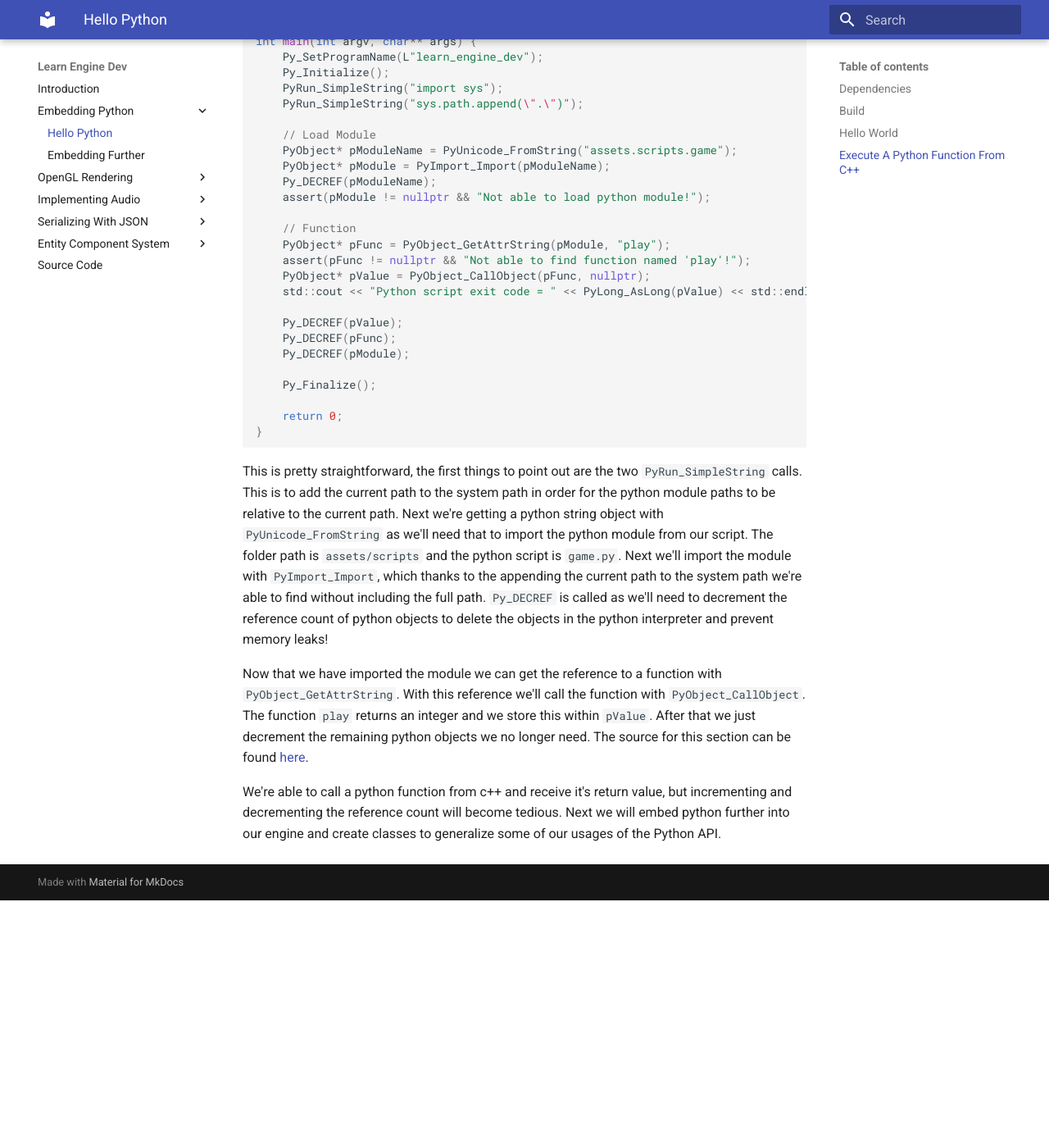
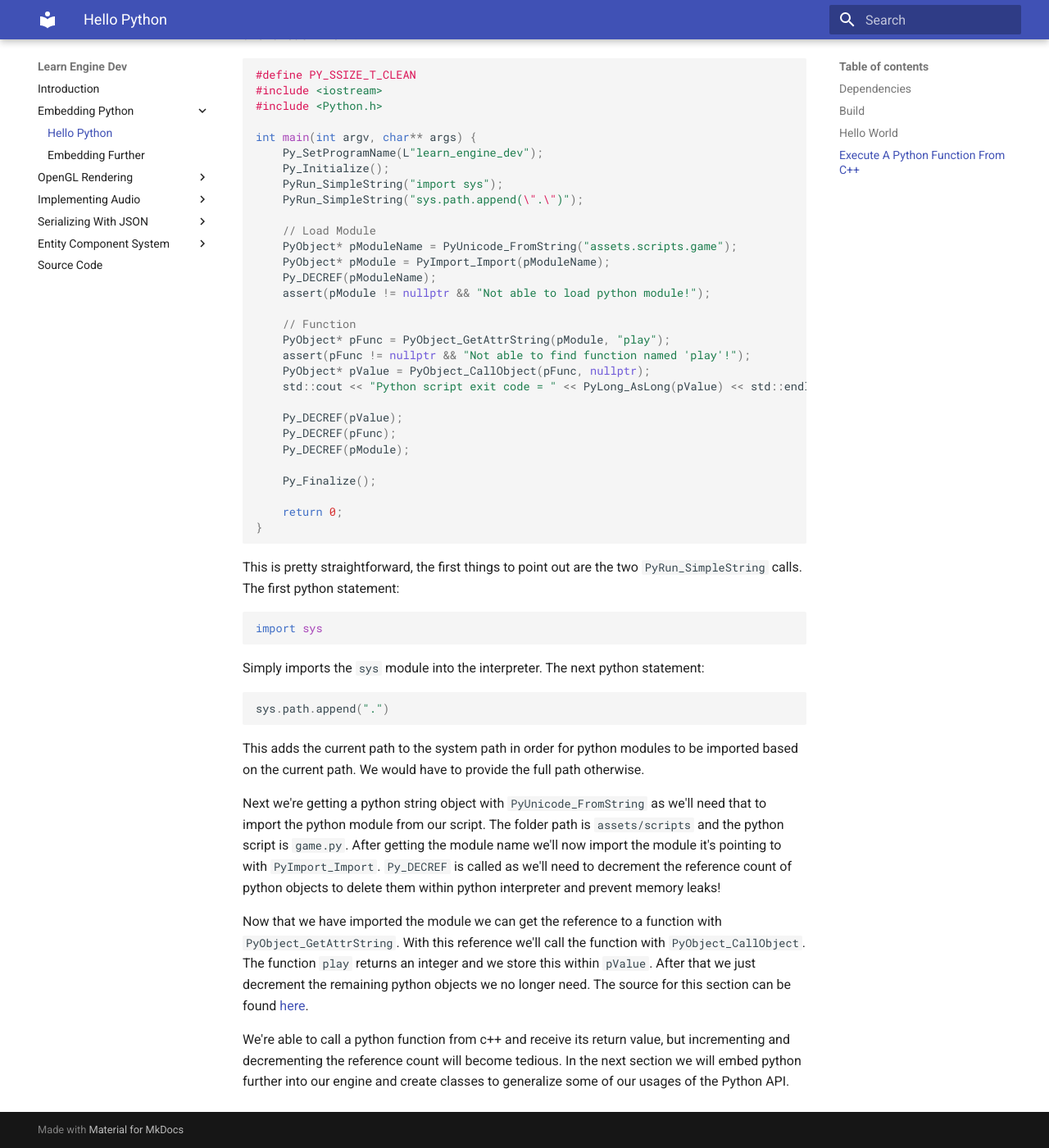
Before and after one commit to Chukobyte/learn-engine-dev, an MkDocs documentation site: the page built from docs/embedding_python/hello_python.md, in a window 1280 px wide and 1400 px high, scrolled down 2686 px. Shown: the whole window at 82% size. Built offline with MkDocs 1.6.1 and Material for MkDocs 9.7.7, drawn with Linux system fonts in a browser that asks for light colours; before the commit the page ends 3784 px from its top, so only the background shows below that; some of the changed text lies outside the part shown.

Commit message:
General tweaks of wording in embedding python docs.

````diff
--- a/docs/embedding_python/hello_python.md
+++ b/docs/embedding_python/hello_python.md
@@ -2,11 +2,16 @@
 
 ## Dependencies
 
-For this tutorial, we'll be using Python 3.7 but feel free to try other versions as well.  Python must be downloaded and installed locally before continuing.  Windows users be sure to include the `python37.dll`  within root directory of each chapter.
+For this tutorial, we'll be using Python 3.7 but feel free to try other versions as well.  Python must be downloaded and installed locally before continuing.  Windows users be sure to include the `python37.dll` in the same directory as the `learn_engine_dev` executable.
 
 ## Build
 
-For building the application we will be using [make](https://www.gnu.org/software/make/).  To make the paths for dependencies configurable we'll set environment variables.  `PYTHON_INCLUDE` should be set to the path of the python 3.7 installation's include folder.  `PYTHON_LIBS` should be set to the python3.7 installation's lib folder.  The Makefile should look like the following:
+For building the engine in a cross platform way we will be using [make](https://www.gnu.org/software/make/).  To make the paths for dependencies configurable we'll set environment variables throughout the tutorial, but feel free to hardcode these values for your convenience.
+
+For python there are two environment variables:
+
+* `PYTHON_INCLUDE` The python installation's include folder.  Should contain `Python.h`.
+* `PYTHON_LIBS` The python installation's lib folder.  Should contain the python `a.` file used during linking.
 
 ```makefile
 PROJECT_NAME := learn_engine_dev
@@ -59,7 +64,7 @@
     ./$(BUILD_OBJECT)
 ```
 
-*You can remove the `@` from in front of the compile and build target commands to view the full command.*
+*Note: You can echo the full compile and linking commands to the console by removing `@` on lines 51 and 55.*
 
 ## Hello World
 
@@ -137,8 +142,21 @@
 }
 ```
 
-This is pretty straightforward, the first things to point out are the two `PyRun_SimpleString` calls.  This is to add the current path to the system path in order for the python module paths to be relative to the current path.  Next we're getting a python string object with `PyUnicode_FromString` as we'll need that to import the python module from our script.  The folder path is `assets/scripts` and the python script is `game.py`.  Next we'll import the module with `PyImport_Import`, which thanks to the appending the current path to the system path we're able to find without including the full path.  `Py_DECREF` is called as we'll need to decrement the reference count of python objects to delete the objects in the python interpreter and prevent memory leaks!
+This is pretty straightforward, the first things to point out are the two `PyRun_SimpleString` calls.  The first python statement:
+
+```py
+import sys
+```
+
+Simply imports the `sys` module into the interpreter.  The next python statement:
+```py
+sys.path.append(".")
+```
+
+This adds the current path to the system path in order for python modules to be imported based on the current path.  We would have to provide the full path otherwise.
+
+Next we're getting a python string object with `PyUnicode_FromString` as we'll need that to import the python module from our script.  The folder path is `assets/scripts` and the python script is `game.py`.  After getting the module name we'll now import the module it's pointing to with `PyImport_Import`.  `Py_DECREF` is called as we'll need to decrement the reference count of python objects to delete them within python interpreter and prevent memory leaks!
 
 Now that we have imported the module we can get the reference to a function with `PyObject_GetAttrString`.  With this reference we'll call the function with `PyObject_CallObject`.  The function `play` returns an integer and we store this within `pValue`.  After that we just decrement the remaining python objects we no longer need.  The source for this section can be found [here](https://github.com/Chukobyte/learn-engine-dev/tree/main/src/1.embedding_python/1.1.calling_a_function).
 
-We're able to call a python function from c++ and receive it's return value, but incrementing and decrementing the reference count will become tedious.  Next we will embed python further into our engine and create classes to generalize some of our usages of the Python API.
+We're able to call a python function from c++ and receive its return value, but incrementing and decrementing the reference count will become tedious.  In the next section we will embed python further into our engine and create classes to generalize some of our usages of the Python API.
````
Also changed, not shown: docs/index.md (+2 -2 lines).
